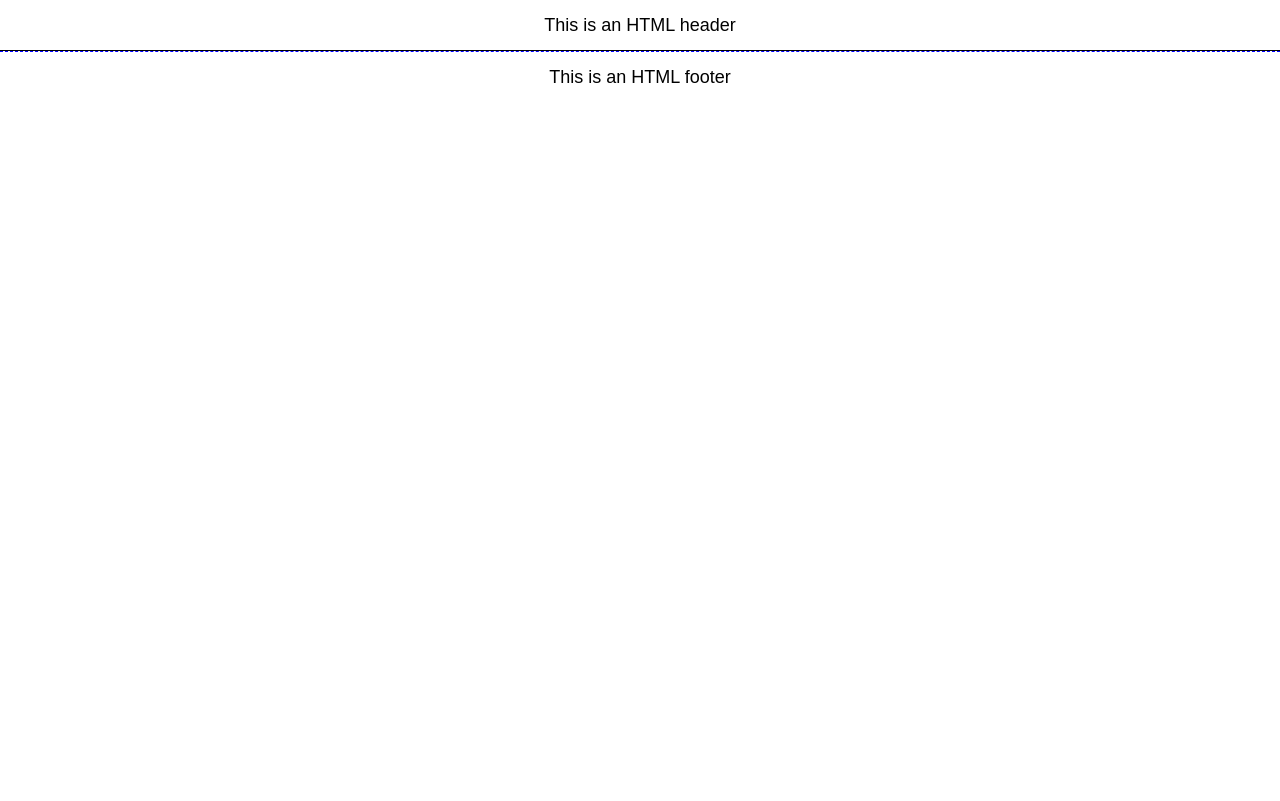
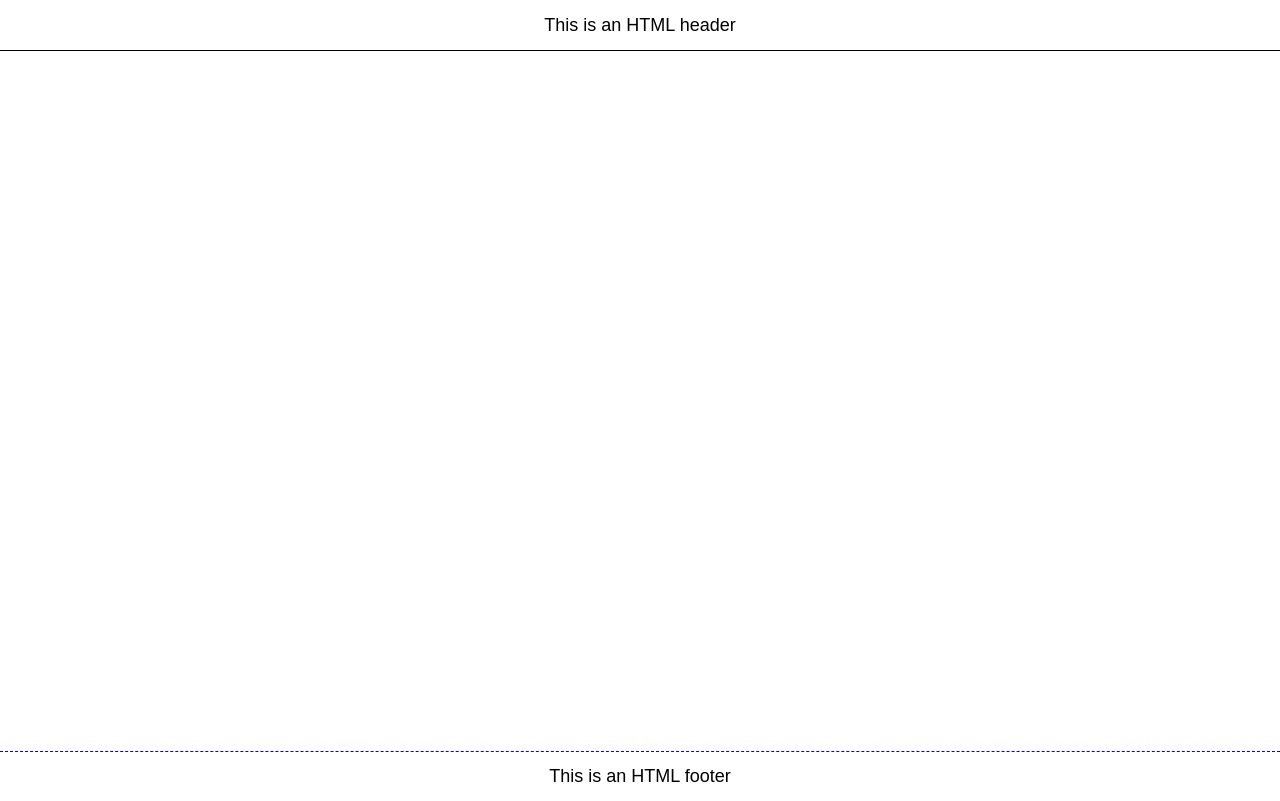
Before and after one commit to ooloo-io/github-flow-EeethB, a plain HTML site: page src/index.html in a window 1280 px wide. Drawn offline with nearby package versions, Linux system fonts and the light colour scheme.

Commit message:
Added content section to force footer to bottom of page

```diff
--- a/src/index.html
+++ b/src/index.html
@@ -16,6 +16,7 @@
   <header class="header">
     This is an HTML header
   </header>
+  <main class="content"></main>
   <footer class="footer">
     This is an HTML footer
   </footer>
--- a/src/styles.css
+++ b/src/styles.css
@@ -12,9 +12,13 @@ body {
 }
 
 .footer {
-  height: 50px;
+  height: 49px;
   display: flex;
   justify-content: center;
   align-items: center;
   border-top: 1px dashed blue;
 }
+
+.content {
+  min-height: calc(100vh - 100px);
+}
```
